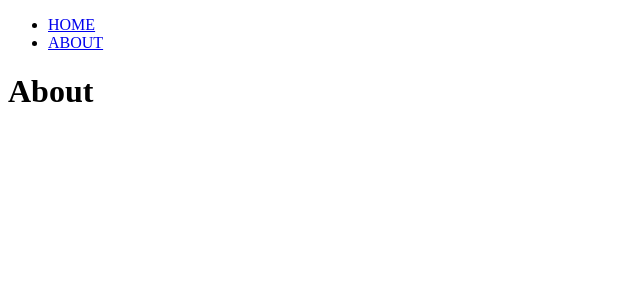
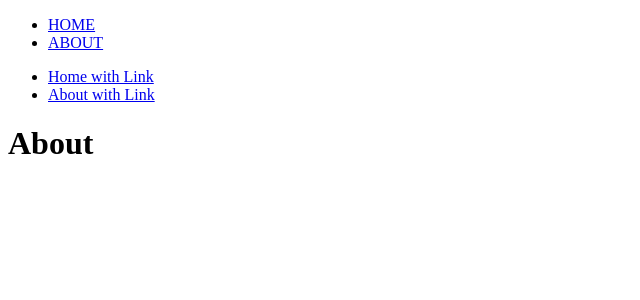
Before and after one commit to fancn21th/0_227_Next_Training, a Next.js app: page /about in a window 1280 px wide. Shown: the top 300 px of the page, without its empty margins (0-640 px from the left). Built offline with nearby package versions, Linux system fonts and the light colour scheme.

Commit message:
Link Component

```diff
--- a/components/Header.tsx
+++ b/components/Header.tsx
@@ -1,5 +1,8 @@
+import Link from "next/link";
+
 const Header = () => {
   return (
+    <>
       <ul>
         <li>
           <a href="/">HOME</a>
@@ -8,6 +11,15 @@ const Header = () => {
           <a href="/about">ABOUT</a>
         </li>
       </ul>
+      <ul>
+        <li>
+          <Link href="/">Home with Link</Link>
+        </li>
+        <li>
+          <Link href="/about">About with Link</Link>
+        </li>
+      </ul>
+    </>
   );
 };
 
```
Lines whose indentation alone changed are shown as unchanged.
